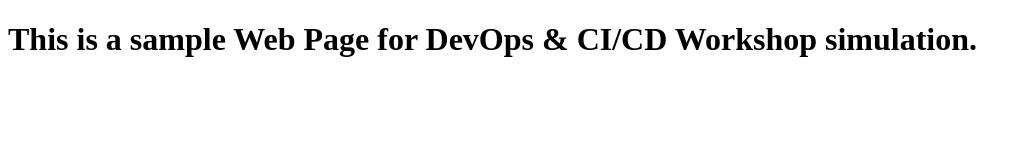
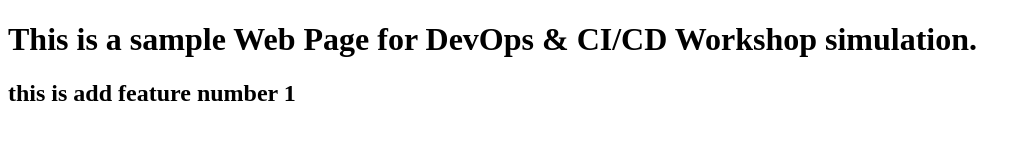
Before and after one commit to riyankhamdani/webdemo, a plain HTML site: page index.html in a window 1280 px wide. Shown: the whole page, without its empty margins (0-1031 px from the left). Drawn offline with Linux system fonts and the light colour scheme.

Commit message:
add new feature

```diff
--- a/index.html
+++ b/index.html
@@ -5,5 +5,6 @@
     </head>
     <body>
         <h1>This is a sample Web Page for DevOps & CI/CD Workshop simulation.</h1>
+        <h2>this is add feature number 1</h2>
     </body>
 </html>
```
